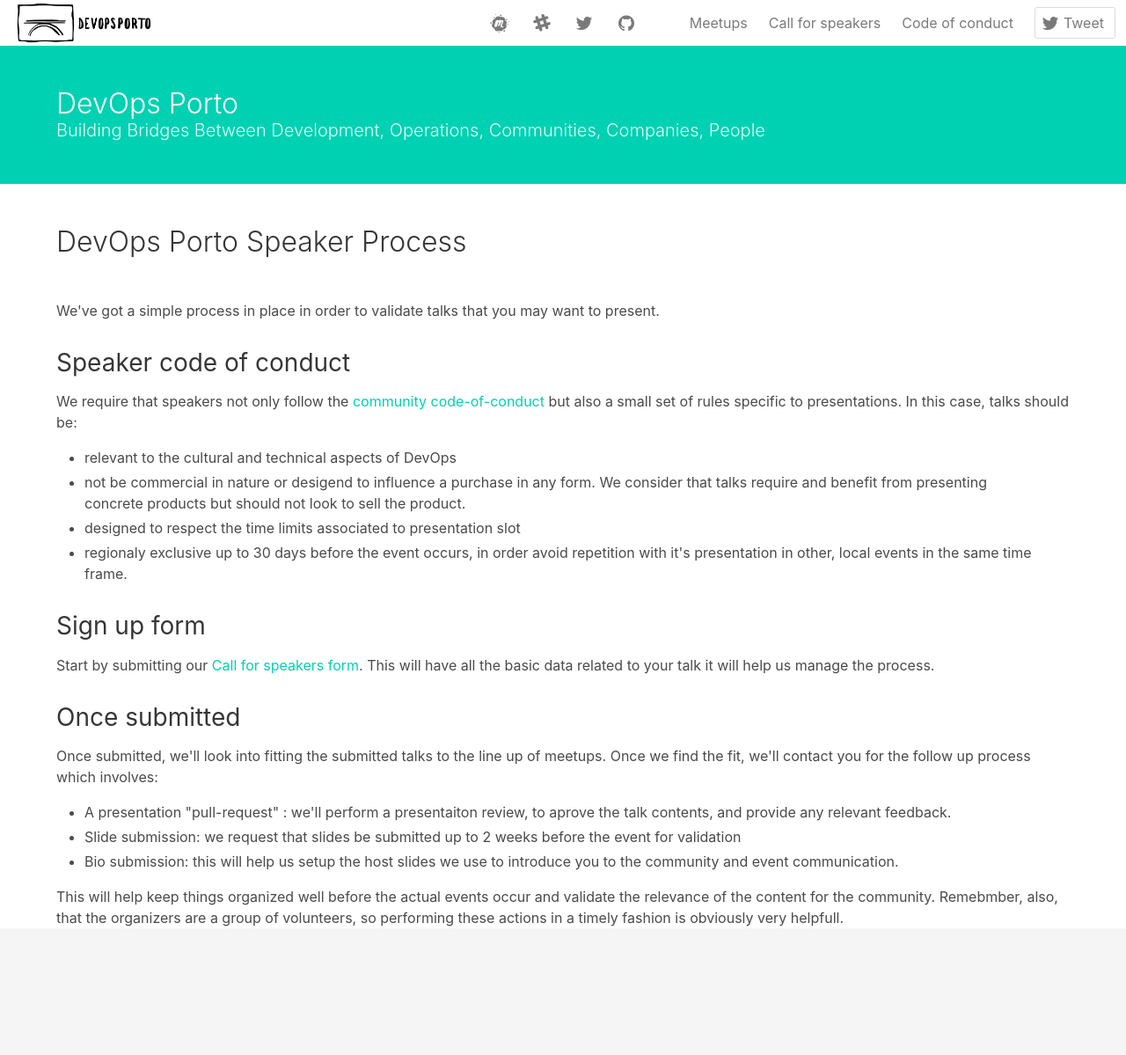
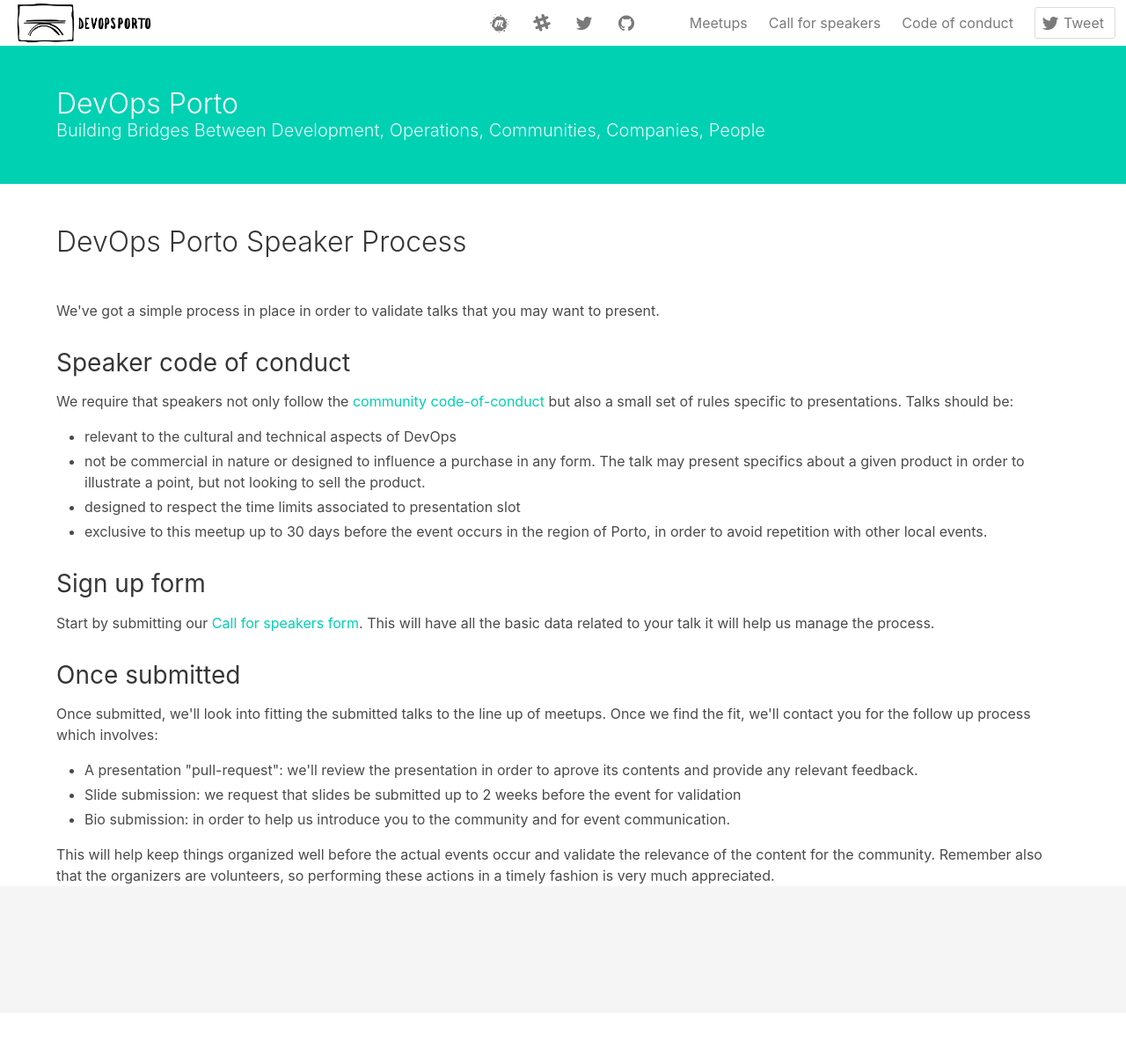
Before and after one commit to DevOpsPorto/devopsporto.github.io, a Jekyll site: the page built from speakerfollowup.html, in a window 1280 px wide. Shown: the whole page at 88% size. Built offline with Jekyll 4.4.1, drawn with Linux system fonts in a browser that asks for light colours; after the commit the page ends 1151 px from its top, so only the background shows below that.

Commit message:
Minor bugfixes
Minor bugfixes

```diff
--- a/speakerfollowup.html
+++ b/speakerfollowup.html
@@ -15,14 +15,12 @@ layout: default
     <h2> Speaker code of conduct</h2>
     <p>
         We require that speakers not only follow the <a href="codeofconduct.html">community code-of-conduct</a> but also a small set of rules
-        specific to presentations. In this case, talks should be:</p>
+        specific to presentations. Talks should be:</p>
     <ul>
         <li>relevant to the cultural and technical aspects of DevOps</li>
-        <li>not be commercial in nature or desigend to influence a purchase in any form. We consider that talks require and benefit
-            from presenting concrete products but should not look to sell the product.</li>
+        <li>not be commercial in nature or designed to influence a purchase in any form. The talk may present specifics about a given product in order to illustrate a point, but not looking to sell the product.</li>
         <li>designed to respect the time limits associated to presentation slot</li>
-        <li> regionaly exclusive up to 30 days before the event occurs, in order avoid repetition with it's presentation in other,
-            local events in the same time frame.</li>
+        <li>exclusive to this meetup up to 30 days before the event occurs in the region of Porto, in order to avoid repetition with other local events.</li>
     </ul>
 
     <h2>Sign up form</h2>
@@ -33,17 +31,16 @@ layout: default
     <h2> Once submitted</h2>
     <p>
         Once submitted, we'll look into fitting the submitted talks to the line up of meetups. Once we find the fit, we'll contact
-        you for the follow up process which involves: </p>
+        you for the follow up process which involves:</p>
     <ul>
-        <li>A presentation "pull-request" : we'll perform a presentaiton review, to aprove the talk contents, and provide any
+        <li>A presentation "pull-request": we'll review the presentation in order to aprove its contents and provide any
             relevant feedback.</li>
         <li>Slide submission: we request that slides be submitted up to 2 weeks before the event for validation</li>
-        <li> Bio submission: this will help us setup the host slides we use to introduce you to the community and event communication.</li>
+        <li>Bio submission: in order to help us introduce you to the community and for event communication.</li>
     </ul>
 
     <p>
         This will help keep things organized well before the actual events occur and validate the relevance of the content for the
-        community. Remebmber, also, that the organizers are a group of volunteers, so performing these actions in a timely
-        fashion is obviously very helpfull.
+        community. Remember also that the organizers are volunteers, so performing these actions in a timely fashion is very much appreciated.
     </p>
 </div>
```
